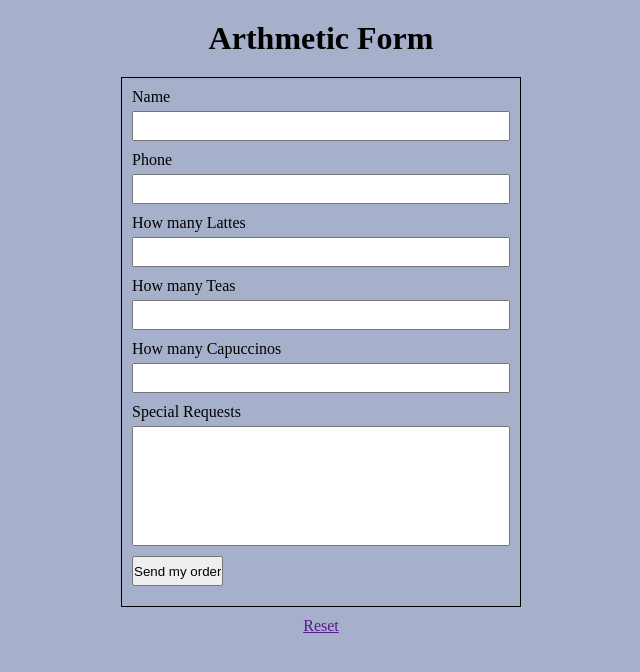
After one commit to cramerk0/it261, a PHP site: page /weeks/week-4/arithmetic-form.php in a window 1280 px wide. The commit adds this page. Shown: the top 672 px of the page, without its empty margins (319-959 px from the left). Run offline with PHP 8.4, Linux system fonts and the light colour scheme.

Commit message:
Add files via upload

```diff
--- a/index.php
+++ b/index.php
@@ -48,7 +48,7 @@
                 <nav id="primary-nav">
                     <ul>
                         <li><a href="">Switch</a></li>
-                        <li><a href="">Troubleshoot</a></li>
+                        <li><a href="adder.php">Troubleshoot</a></li>
                         <li><a href="">Caclulator</a></li>
                         <li><a href="">Email</a></li>
                         <li><a href="">Database</a></li>
@@ -107,7 +107,7 @@
                 <li><a href="weeks/week-4/form1.php">form1.php</a></li>
                 <li><a href="weeks/week-4/form2.php">form2.php</a></li>
                 <li><a href="weeks/week-4/form3.php">form3.php</a></li>
-                <li><a href="weeks/week-4/form-arithmetic.php">form-arithmetic.php</a></li>
+                <li><a href="weeks/week-4/arithmetic-form.php">arithmetic-form.php</a></li>
                 <li><a href="weeks/week-4/celcius.php">celcius.php</a></li>
             </ul>
 
--- a/weeks/week-3/forloop.php
+++ b/weeks/week-3/forloop.php
@@ -51,11 +51,11 @@ h1, h2 {
         </tr>
 
         <?php
-        for($cel = 0; $cel <= 100; $cel += 5) {
+        for($cel = 0; $cel <= 100; $cel += 2) {
             $far = ($cel * 9/5) + 32;
             echo '<tr>';
             echo '<td>'.$cel.' degrees</td>';
-            echo '<td>'.$far.' degrees</td>';
+            echo '<td>'.floor($far).' degrees</td>';
             echo '</tr>';
         }
 
--- /dev/null
+++ b/weeks/week-4/arithmetic-form.php
@@ -0,0 +1,107 @@
+<!DOCTYPE html>
+<html lang="en">
+<head>
+    <meta charset="UTF-8">
+    <meta http-equiv="X-UA-Compatible" content="IE=edge">
+    <meta name="viewport" content="width=device-width, initial-scale=1.0">
+    <title>Arithmetic Form</title>
+
+    <link href="css/styles.css" type="text/css" rel="stylesheet">
+</head>
+<body>
+
+    <h1>Arthmetic Form</h1>
+
+    <form action="" method="post">
+        <fieldset>
+            <label>Name</label>
+            <input type="text" name="name">
+
+            <label>Phone</label>
+            <input type="tel" name="phone">
+
+            <label>How many Lattes</label>
+            <input type="number" name="lattes">
+
+            <label>How many Teas</label>
+            <input type="number" name="teas">
+
+            <label>How many Capuccinos</label>
+            <input type="number" name="capuccinos">
+
+            <label>Special Requests</label>
+            <textarea name="comments"></textarea>
+
+            <input type="submit" value="Send my order">
+        </fieldset>
+    </form>
+
+    <p><a href="">Reset</a></p>
+
+    <?php
+
+    date_default_timezone_set('America/Los_Angeles');
+    $our_time = date('H: i');
+
+    if(isset($_POST['name'],
+    $_POST['phone'],
+    $_POST['lattes'],
+    $_POST['teas'],
+    $_POST['capuccinos'],
+    $_POST['comments'])){
+
+        if(empty($_POST['name'] &&
+        $_POST['phone'] &&
+        $_POST['lattes'] &&
+        $_POST['teas'] &&
+        $_POST['capuccinos'] &&
+        $_POST['comments'])){
+
+            echo '<p class="error"> Please fill out all of the fields</p>';
+
+        } else {
+
+            $name = $_POST['name'];
+            $phone = $_POST['phone'];
+            $lattes = $_POST['lattes'];
+            $teas = $_POST['teas'];
+            $capuccinos = $_POST['capuccinos'];
+            $comments = $_POST['comments'];
+            $total = $lattes + $teas + $capuccinos;
+
+            if($our_time <= 11) {
+                $our_time = 'Good Morning';
+
+            } elseif($our_time <= 17) {
+                $our_time = 'Good Afternoon';
+
+            } else {
+                $our_time = 'Good Evening';
+            }
+
+            echo '
+                <div class="box">
+                    <h2>'.$our_time.' '.$name.'!</h2>
+                    <p>We have confirmed your order to this number <b>'.$phone.'</b> totalling '.$total.' beverages:</p>
+                    <ul>
+                        <li> '.$lattes.' lattes</li>
+                        <li> '.$teas.' teas</li>
+                        <li> '.$capuccinos.' capuccinos</li>
+                    </ul>
+
+                    <p>And this is your <b>special request:</b> '.$comments.'</p>
+
+                    <p>Thank you for choosing our establishment!</p>
+
+                </div>
+            ';
+
+        }
+
+    }
+
+
+    ?>
+
+</body>
+</html>
--- /dev/null
+++ b/weeks/week-4/css/styles.css
@@ -0,0 +1,70 @@
+* {
+    margin: 0;
+    padding: 0;
+    box-sizing: border-box;
+}
+
+body {
+    background: #A7B0CA;
+}
+
+form {
+    max-width: 400px;
+    margin: 0 auto 10px auto;
+}
+
+label {
+    display: block;
+    margin-bottom: 5px;
+}
+
+input, textarea{
+    width: 100%;
+    display: block;
+    margin-bottom: 10px;
+    height: 30px;
+}
+
+textarea {
+    resize: none;
+    height: 120px;
+}
+
+input[type=submit] {
+    width: auto;
+}
+
+fieldset {
+    border: 1px solid black;
+    padding: 10px;
+}
+
+h1 {
+    text-align: center;
+    margin: 20px 0;
+}
+
+h2 {
+    text-align: center;
+    margin-bottom: 10px;
+}
+
+
+p {
+    text-align: center;
+    margin-top: 10px;
+}
+
+.error {
+    color: red;
+    font-style: italic;
+    font-size: .9em;
+    margin-top: 10px;
+}
+
+.box {
+    width: 400px;
+    border: 1px solid black;
+    margin: 20px auto;
+    padding: 10px;
+}
```
Also changed, not shown: adder.php (added, +119 -0 lines), weeks/week-4/celcius.php (added, +71 -0 lines), weeks/week-4/form-get.php (added, +21 -0 lines), weeks/week-4/form1.php (added, +24 -0 lines), weeks/week-4/form2.php (added, +56 -0 lines), weeks/week-4/form3.php (added, +66 -0 lines).
